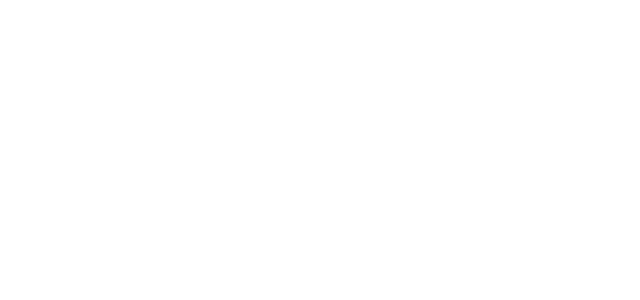
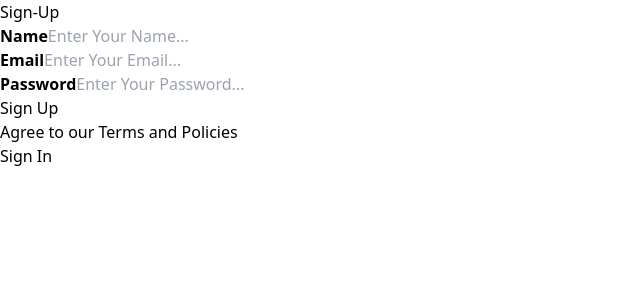
Before and after one commit to Noveled/aicc_team02_pj01, a React (Create React App) app in the folder front/: page /register in a window 1280 px wide. Shown: the top 300 px of the page, without its empty margins (0-640 px from the left). Built offline with nearby package versions, Linux system fonts and the light colour scheme.

Commit message:
create login_fucntion

```diff
--- a/front/package.json
+++ b/front/package.json
@@ -3,11 +3,17 @@
   "version": "0.1.0",
   "private": true,
   "dependencies": {
+    "@reduxjs/toolkit": "^2.2.7",
     "@testing-library/jest-dom": "^5.17.0",
     "@testing-library/react": "^13.4.0",
     "@testing-library/user-event": "^13.5.0",
+    "axios": "^1.7.4",
+    "js-cookie": "^3.0.5",
+    "jwt-decode": "^4.0.0",
     "react": "^18.3.1",
     "react-dom": "^18.3.1",
+    "react-redux": "^9.1.2",
+    "react-router-dom": "^6.26.1",
     "react-scripts": "5.0.1",
     "web-vitals": "^2.1.4"
   },
--- a/front/src/App.js
+++ b/front/src/App.js
@@ -1,5 +1,20 @@
+import { BrowserRouter, Routes, Route } from "react-router-dom";
+import Intro from "./components/Intro";
+import Register from "./components/Auth/Register";
+import Login from "./components/Auth/Login";
+
 function App() {
-  return <div className="App"></div>;
+  return (
+    <div className="App">
+      <BrowserRouter>
+        <Routes>
+          <Route path="/" element={<Intro />} />
+          <Route path="/register" element={<Register />} />
+          <Route path="/login" element={<Login />} />
+        </Routes>
+      </BrowserRouter>
+    </div>
+  );
 }
 
 export default App;
--- /dev/null
+++ b/front/src/components/Auth/Login.jsx
@@ -0,0 +1,82 @@
+import React, { useState } from "react";
+import { Link, useNavigate } from "react-router-dom";
+import axios from "axios";
+import { jwtDecode } from "jwt-decode";
+import { useDispatch } from "react-redux";
+import { login } from "../../redux/slices/authSlice";
+
+const Login = () => {
+  const [values, setValues] = useState({
+    email: null,
+    password: null,
+  });
+
+  const navigate = useNavigate();
+  const dispatch = useDispatch();
+
+  axios.defaults.withCredentials = true;
+  //withCredentials 옵션은 단어 그대로, 다른 도메인(Cross Origin)에 요청을 보낼 때 요청에 인증(credential) 정보를 담아서 보낼 지를 결정하는 항목이다. 즉, 쿠키나 인증 헤더 정보를 포함시켜 요청하고 싶다면, 클라이언트에서 API 요청 메소드를 보낼때 withCredentials 옵션을 true로 설정해야한다.
+
+  const handleSubmit = (e) => {
+    e.preventDefault();
+    if (!values.email) {
+      alert("이메일을 입력해주세요");
+    }
+    if (!values.password) {
+      alert("패스워드를 입력해주세요");
+    }
+    axios
+      .post("http://localhost:8080/login", values)
+      .then((res) => {
+        if (res.status === 201) {
+          const decoded = jwtDecode(res.data.token);
+          dispatch(login({ authData: decoded }));
+          navigate("/");
+        } else {
+          alert("로그인에 실패하였습니다.");
+        }
+      })
+      .catch((error) => {
+        alert(error.response.data.message);
+      });
+  };
+
+  return (
+    <div>
+      <h2>Sign-In</h2>
+      <form onSubmit={handleSubmit}>
+        <div>
+          <label htmlFor="email">
+            <strong>Email</strong>
+          </label>
+          <input
+            type="email"
+            placeholder="Enter Your Email..."
+            name="email"
+            className="form-control"
+            onChange={(e) => setValues({ ...values, email: e.target.value })}
+          />
+        </div>
+        <div>
+          <label htmlFor="password">
+            <strong>Password</strong>
+          </label>
+          <input
+            type="password"
+            placeholder="Enter Your Password..."
+            name="password"
+            className="form-control"
+            onChange={(e) => setValues({ ...values, password: e.target.value })}
+          />
+        </div>
+        <button type="submit" className="btn">
+          Sign In
+        </button>
+        <p>Agree to our Terms and Policies</p>
+        <Link to="/register">Create Account</Link>
+      </form>
+    </div>
+  );
+};
+
+export default Login;
--- /dev/null
+++ b/front/src/components/Auth/Register.jsx
@@ -0,0 +1,107 @@
+import React, { useState } from "react";
+import { Link, useNavigate } from "react-router-dom";
+import axios from "axios";
+
+const Register = () => {
+  const [values, setValues] = useState({
+    name: null,
+    email: null,
+    password: null,
+  });
+
+  const navigate = useNavigate();
+
+  const handleSubmit = (e) => {
+    e.preventDefault();
+    if (!values.name) {
+      alert("이름을 입력해주세요");
+    }
+    if (!values.email) {
+      alert("이메일을 입력해주세요");
+    }
+    if (!values.password) {
+      alert("패스워드를 입력해주세요");
+    }
+    axios
+      .post("http://localhost:8080/register", values)
+      .then((res) => {
+        if (res.status === 201) {
+          navigate("/login");
+        } else {
+          alert("회원가입에 실패하였습니다.");
+        }
+      })
+      .catch((error) => {
+        console.log(error);
+      });
+  };
+
+  return (
+    <div>
+      <div>
+        <h2>Sign-Up</h2>
+        <form onSubmit={handleSubmit}>
+          <div>
+            <label htmlFor="name">
+              <strong>Name</strong>
+            </label>
+            <input
+              type="text"
+              placeholder="Enter Your Name..."
+              name="name"
+              className="form-control"
+              onChange={(e) => setValues({ ...values, name: e.target.value })}
+            />
+          </div>
+          <div>
+            <label htmlFor="email">
+              <strong>Email</strong>
+            </label>
+            <input
+              type="email"
+              placeholder="Enter Your Email..."
+              name="email"
+              className="form-control"
+              onChange={(e) => setValues({ ...values, email: e.target.value })}
+            />
+          </div>
+          <div>
+            <label htmlFor="password">
+              <strong>Password</strong>
+            </label>
+            <input
+              type="password"
+              placeholder="Enter Your Password..."
+              name="password"
+              className="form-control"
+              onChange={(e) =>
+                setValues({ ...values, password: e.target.value })
+              }
+            />
+          </div>
+
+          {/* <div>
+            <label htmlFor="password">
+              <strong>ConFirm Password</strong>
+            </label>
+            <input
+              type="r_password"
+              placeholder="Enter Your Password..."
+              name="r_password"
+              className="form-control"
+              onChange={(e) => e.target.value}
+            />
+          </div> */}
+
+          <button type="submit" className="btn">
+            Sign Up
+          </button>
+          <p>Agree to our Terms and Policies</p>
+          <Link to="/login">Sign In</Link>
+        </form>
+      </div>
+    </div>
+  );
+};
+
+export default Register;
--- /dev/null
+++ b/front/src/components/Intro.jsx
@@ -0,0 +1,32 @@
+import React from "react";
+import { useDispatch, useSelector } from "react-redux";
+import { Link } from "react-router-dom";
+import { logout } from "../redux/slices/authSlice";
+
+const Intro = () => {
+  const authData = useSelector((state) => state.auth.authData);
+
+  const dispatch = useDispatch();
+
+  const handleLogout = () => {
+    dispatch(logout());
+  };
+
+  return (
+    <div>
+      {authData ? (
+        <div>
+          <p>{authData.name}님 로그인</p>
+          <button onClick={handleLogout}>log out</button>
+        </div>
+      ) : (
+        <div>
+          <p>로그인 해주세요</p>
+          <Link to="/login">Login</Link>
+        </div>
+      )}
+    </div>
+  );
+};
+
+export default Intro;
--- /dev/null
+++ b/front/src/components/Main.jsx
@@ -0,0 +1,7 @@
+import React from "react";
+
+const Main = () => {
+  return <div>Main</div>;
+};
+
+export default Main;
--- a/front/src/index.js
+++ b/front/src/index.js
@@ -2,10 +2,14 @@ import React from "react";
 import ReactDOM from "react-dom/client";
 import "./index.css";
 import App from "./App";
+import { Provider } from "react-redux";
+import store from "./redux/store";
 
 const root = ReactDOM.createRoot(document.getElementById("root"));
 root.render(
   <React.StrictMode>
-    <App />
+    <Provider store={store}>
+      <App />
+    </Provider>
   </React.StrictMode>
 );
--- /dev/null
+++ b/front/src/redux/slices/authSlice.js
@@ -0,0 +1,31 @@
+// 1. 슬라이스 생성
+import { createSlice } from "@reduxjs/toolkit";
+import Cookies from "js-cookie";
+
+const initialState = {
+  authData: Cookies.get("authData")
+    ? JSON.parse(Cookies.get("authData"))
+    : null,
+};
+
+const authSlice = createSlice({
+  name: "auth",
+  initialState,
+  reducers: {
+    login: (state, action) => {
+      // 업데이트 상태값 변경
+      state.authData = action.payload.authData;
+      Cookies.set("authData", JSON.stringify(action.payload.authData), {
+        expires: 1,
+      });
+    },
+    logout: (state) => {
+      // 상태값 비움
+      state.authData = null;
+      Cookies.remove("authData");
+    },
+  },
+});
+
+export const { login, logout } = authSlice.actions;
+export default authSlice.reducer; // 4. export된 함수들을 store에 등록
--- /dev/null
+++ b/front/src/redux/store.js
@@ -0,0 +1,10 @@
+import { configureStore } from "@reduxjs/toolkit";
+import authReducer from "./slices/authSlice";
+
+const store = configureStore({
+  reducer: {
+    auth: authReducer,
+  },
+});
+
+export default store;
```
Also changed, not shown: 1 other file (tests, documents, lock files or other folders).
